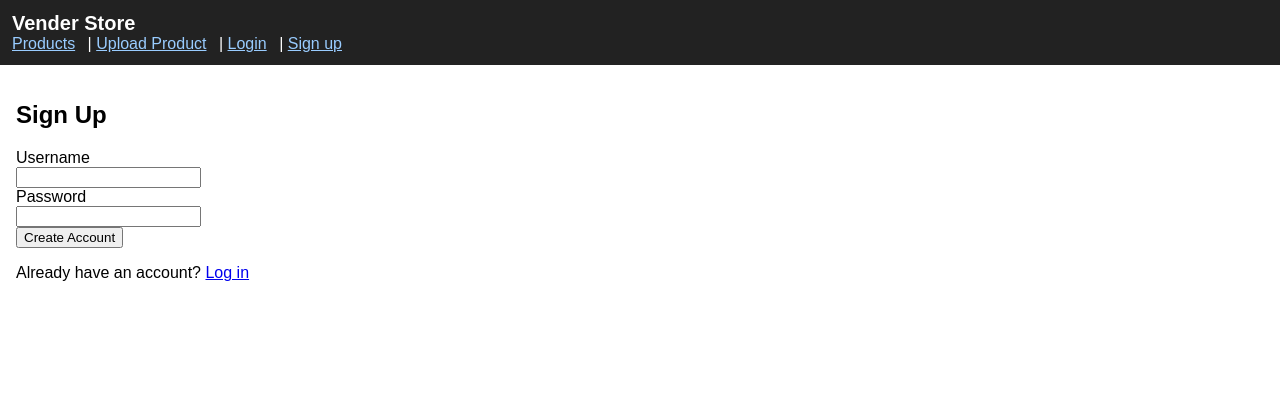
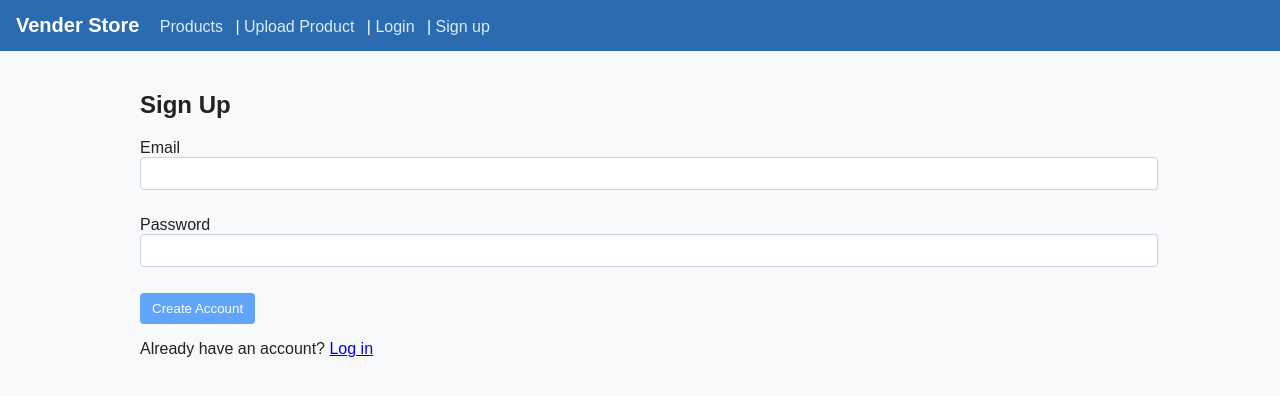
Before and after one commit to samuelatoli/vender.store, a Flask app: page /signup in a window 1280 px wide. Shown: the top 396 px of the page. Run offline with Flask 3, Linux system fonts and the light colour scheme.

Commit message:
Use email for auth (email/password), basic validation, and add styling

```diff
--- a/app.py
+++ b/app.py
@@ -28,7 +28,7 @@ def init_db():
     )''')
     c.execute('''CREATE TABLE IF NOT EXISTS users (
         id INTEGER PRIMARY KEY AUTOINCREMENT,
-        username TEXT NOT NULL UNIQUE,
+        email TEXT NOT NULL UNIQUE,
         password TEXT NOT NULL
     )''')
     conn.commit()
@@ -105,18 +105,22 @@ def upload():
 @app.route('/signup', methods=['GET', 'POST'])
 def signup():
     if request.method == 'POST':
-        username = request.form.get('username', '').strip()
+        email = request.form.get('email', '').strip()
         password = request.form.get('password', '')
-        if not username or not password:
-            flash('Username and password are required.')
+        if not email or not password:
+            flash('Email and password are required.')
+            return redirect(url_for('signup'))
+        # basic email validation
+        if '@' not in email:
+            flash('Please provide a valid email address.')
             return redirect(url_for('signup'))
         hashed = generate_password_hash(password)
         conn = get_db_connection()
         try:
-            conn.execute('INSERT INTO users (username, password) VALUES (?, ?)', (username, hashed))
+            conn.execute('INSERT INTO users (email, password) VALUES (?, ?)', (email, hashed))
             conn.commit()
         except sqlite3.IntegrityError:
-            flash('Username already taken.')
+            flash('Email already taken.')
             conn.close()
             return redirect(url_for('signup'))
         conn.close()
@@ -128,17 +132,17 @@ def signup():
 @app.route('/login', methods=['GET', 'POST'])
 def login():
     if request.method == 'POST':
-        username = request.form.get('username', '').strip()
+        email = request.form.get('email', '').strip()
         password = request.form.get('password', '')
         conn = get_db_connection()
-        user = conn.execute('SELECT id, username, password FROM users WHERE username = ?', (username,)).fetchone()
+        user = conn.execute('SELECT id, email, password FROM users WHERE email = ?', (email,)).fetchone()
         conn.close()
         if user and check_password_hash(user['password'], password):
             session['user_id'] = user['id']
-            session['username'] = user['username']
+            session['email'] = user['email']
             flash('Logged in successfully.')
             return redirect(url_for('index'))
-        flash('Invalid username or password.')
+        flash('Invalid email or password.')
         return redirect(url_for('login'))
     return render_template('login.html')
 
@@ -146,7 +150,7 @@ def login():
 @app.route('/logout')
 def logout():
     session.pop('user_id', None)
-    session.pop('username', None)
+    session.pop('email', None)
     flash('Logged out.')
     return redirect(url_for('index'))
 
--- a/static/style.css
+++ b/static/style.css
@@ -1 +1,18 @@
-body{font-family:Arial,Helvetica,sans-serif;margin:0;padding:0}header{background:#222;color:#fff;padding:12px}header h1{margin:0;font-size:20px}nav a{color:#9cf;margin-right:8px}main{padding:16px}.grid{display:flex;flex-wrap:wrap;gap:12px}.card{border:1px solid #ddd;padding:12px;width:220px}.card img{max-width:100%;height:auto}.flashes{list-style:none;padding:0;color:green}
+:root{--bg:#f7f9fb;--primary:#2b6cb0;--accent:#60a5fa;--muted:#666}
+body{font-family:Arial,Helvetica,sans-serif;margin:0;padding:0;background:var(--bg);color:#222}
+header{background:var(--primary);color:#fff;padding:14px 16px}
+header h1{margin:0;font-size:20px;display:inline-block}
+nav{display:inline-block;margin-left:16px}
+nav a{color:#dbeafe;margin-right:8px;text-decoration:none}
+main{padding:20px;max-width:1000px;margin:0 auto}
+.grid{display:flex;flex-wrap:wrap;gap:12px}
+.card{border:1px solid #e2e8f0;padding:12px;width:220px;background:#fff;border-radius:6px}
+.card img{max-width:100%;height:auto;border-radius:4px}
+.flashes{list-style:none;padding:0;margin:12px 0}
+.flashes li{background:#e6fffa;border:1px solid #bde3d3;padding:8px;border-radius:4px;color:#064e3b}
+form label{display:block;margin-bottom:8px}
+input[type=text],input[type=password],input[type=email],textarea{width:100%;padding:8px;border:1px solid #cbd5e1;border-radius:4px}
+button{background:var(--accent);border:none;color:#fff;padding:8px 12px;border-radius:4px;cursor:pointer}
+.product-detail{display:flex;gap:16px}
+.detail-image{max-width:320px;border-radius:6px}
+.detail-body{background:#fff;padding:12px;border-radius:6px;border:1px solid #e2e8f0}
--- a/templates/base.html
+++ b/templates/base.html
@@ -11,8 +11,8 @@
       <h1>Vender Store</h1>
       <nav>
         <a href="{{ url_for('index') }}">Products</a> | <a href="{{ url_for('upload') }}">Upload Product</a>
-        {% if session.username %}
-          | Hello {{ session.username }} (<a href="{{ url_for('logout') }}">Logout</a>)
+        {% if session.email %}
+          | Hello {{ session.email }} (<a href="{{ url_for('logout') }}">Logout</a>)
         {% else %}
           | <a href="{{ url_for('login') }}">Login</a> | <a href="{{ url_for('signup') }}">Sign up</a>
         {% endif %}
--- a/templates/login.html
+++ b/templates/login.html
@@ -2,7 +2,7 @@
 {% block content %}
   <h2>Login</h2>
   <form method="post">
-    <label>Username<br><input type="text" name="username" required></label><br>
+    <label>Email<br><input type="email" name="email" required></label><br>
     <label>Password<br><input type="password" name="password" required></label><br>
     <button type="submit">Login</button>
   </form>
--- a/templates/signup.html
+++ b/templates/signup.html
@@ -2,7 +2,7 @@
 {% block content %}
   <h2>Sign Up</h2>
   <form method="post">
-    <label>Username<br><input type="text" name="username" required></label><br>
+    <label>Email<br><input type="email" name="email" required></label><br>
     <label>Password<br><input type="password" name="password" required></label><br>
     <button type="submit">Create Account</button>
   </form>
```
